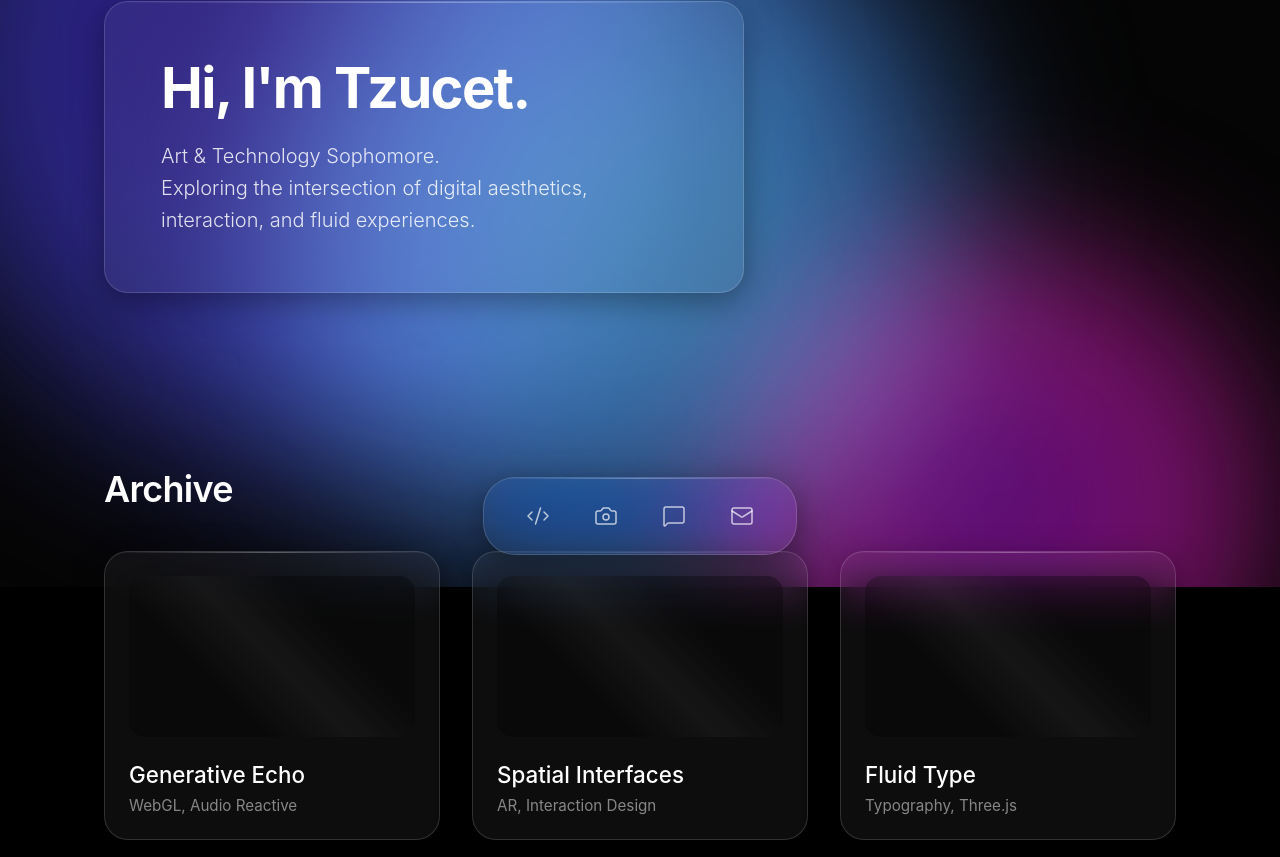
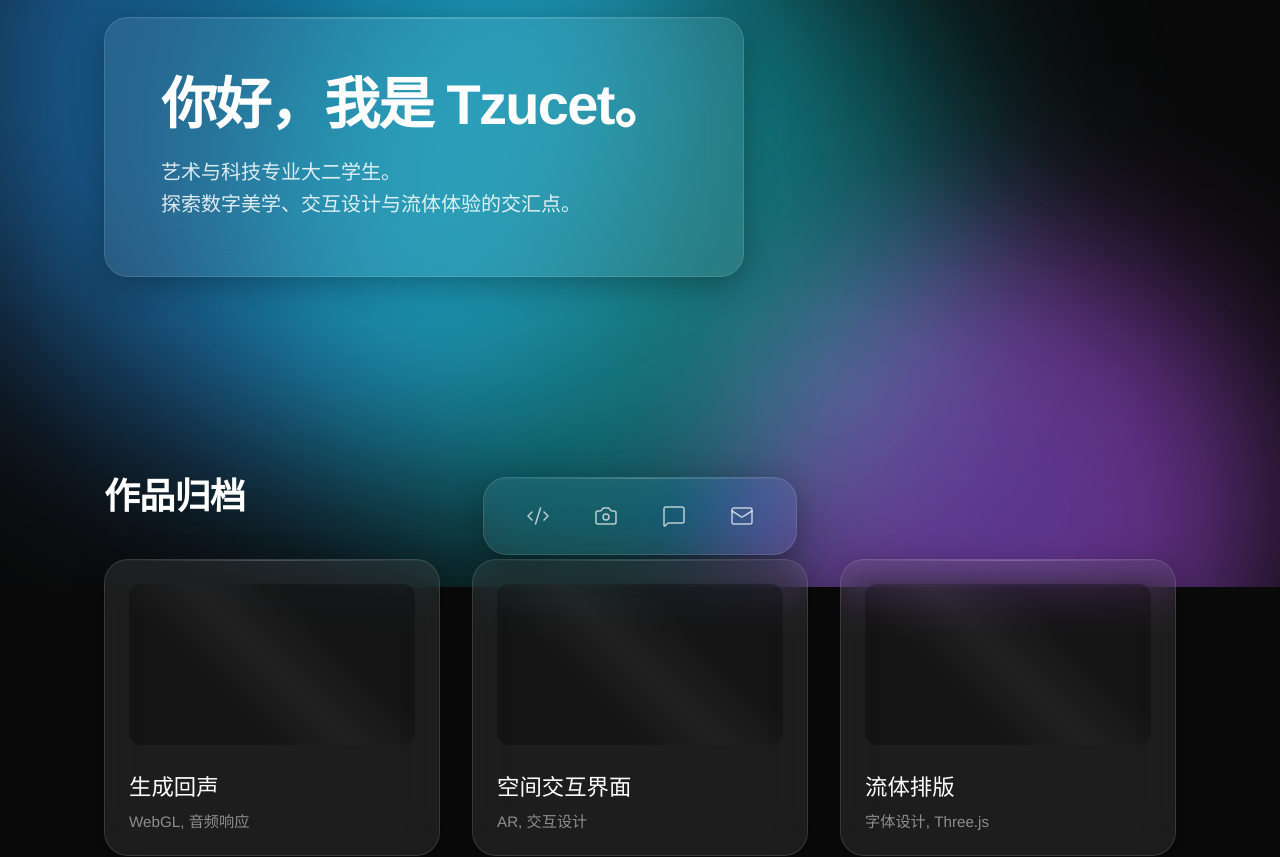
Before and after one commit to ethanzhou-dev/portfolio, a React (Vite) app: page / in a window 1280 px wide. Shown: the part 213-1070 px from the top of the page. Built offline with nearby package versions, Linux system fonts and the light colour scheme.

Commit message:
feat: 更新项目内容和界面语言为中文，优化样式和背景效果

```diff
--- a/index.html
+++ b/index.html
@@ -1,10 +1,10 @@
 <!doctype html>
-<html lang="en">
+<html lang="zh-CN">
   <head>
     <meta charset="UTF-8" />
     <link rel="icon" type="image/svg+xml" href="/favicon.svg" />
     <meta name="viewport" content="width=device-width, initial-scale=1.0" />
-    <title>-</title>
+    <title>Tzucet | 作品集</title>
   </head>
   <body>
     <div id="root"></div>
--- a/src/App.tsx
+++ b/src/App.tsx
@@ -5,10 +5,10 @@ import './index.css';
 
 function App() {
   const projects = [
-    { title: 'Generative Echo', tags: 'WebGL, Audio Reactive' },
-    { title: 'Spatial Interfaces', tags: 'AR, Interaction Design' },
-    { title: 'Fluid Type', tags: 'Typography, Three.js' },
-    { title: 'Data Sculptures', tags: 'Data Viz, Generative Art' },
+    { title: '生成回声', tags: 'WebGL, 音频响应' },
+    { title: '空间交互界面', tags: 'AR, 交互设计' },
+    { title: '流体排版', tags: '字体设计, Three.js' },
+    { title: '数据雕塑', tags: '数据可视化, 生成艺术' },
   ];
 
   return (
@@ -39,7 +39,7 @@ function App() {
               letterSpacing: '-0.03em',
               lineHeight: 1.1
             }}>
-              Hi, I'm Tzucet.
+              你好，我是 Tzucet。
             </h1>
             <p style={{
               fontSize: '1.25rem',
@@ -47,8 +47,8 @@ function App() {
               lineHeight: 1.6,
               fontWeight: 300
             }}>
-              Art & Technology Sophomore. <br/>
-              Exploring the intersection of digital aesthetics, interaction, and fluid experiences.
+              艺术与科技专业大二学生。 <br/>
+              探索数字美学、交互设计与流体体验的交汇点。
             </p>
           </GlassCard>
         </section>
@@ -60,7 +60,7 @@ function App() {
             marginBottom: '40px',
             fontWeight: 600,
             letterSpacing: '-0.02em'
-          }}>Archive</h2>
+          }}>作品归档</h2>
           <div style={{
             display: 'grid',
             gridTemplateColumns: 'repeat(auto-fit, minmax(320px, 1fr))',
@@ -72,7 +72,7 @@ function App() {
                   width: '100%',
                   aspectRatio: '16/9',
                   background: 'rgba(0,0,0,0.3)',
-                  borderRadius: '16px',
+                  borderRadius: '12px',
                   marginBottom: '24px',
                   position: 'relative',
                   overflow: 'hidden'
@@ -102,7 +102,7 @@ function App() {
                 marginBottom: '32px',
                 fontWeight: 600,
                 letterSpacing: '-0.02em'
-              }}>Philosophy</h2>
+              }}>设计理念</h2>
               <div style={{
                 fontSize: '1.15rem',
                 color: 'rgba(255, 255, 255, 0.85)',
@@ -110,10 +110,10 @@ function App() {
                 fontWeight: 300
               }}>
                 <p style={{ marginBottom: '24px' }}>
-                  I believe that technology is the most powerful medium for modern art. By combining code with organic visual elements, I aim to create interfaces that feel alive, intuitive, and deeply personal.
+                  我相信技术是现代艺术最强大的媒介。通过将代码与有机的视觉元素结合，我致力于创造充满生命力、直观且触动人心的界面。
                 </p>
                 <p>
-                  Currently studying Art & Tech, focusing on spatial computing, generative art, and next-generation UI paradigms like Liquid Glass. This archive is a living document of my experiments and creations.
+                  目前就读于艺术与科技专业，专注于空间计算、生成艺术以及如“液态玻璃”等下一代 UI 范式。这份归档是我实验与创作的生动记录。
                 </p>
               </div>
             </div>
--- a/src/components/Dock.tsx
+++ b/src/components/Dock.tsx
@@ -15,7 +15,7 @@ export const Dock: React.FC = () => {
         display: 'flex',
         gap: '24px',
         padding: '16px 32px',
-        borderRadius: '32px',
+        borderRadius: '24px',
         // Increased blur for the dock to mimic macOS
         backdropFilter: 'blur(30px) saturate(180%)',
         WebkitBackdropFilter: 'blur(30px) saturate(180%)',
--- a/src/index.css
+++ b/src/index.css
@@ -1,10 +1,11 @@
 :root {
-  --glass-bg: rgba(255, 255, 255, 0.05);
-  --glass-border: rgba(255, 255, 255, 0.15);
-  --glass-shadow: 0 8px 32px 0 rgba(0, 0, 0, 0.37);
+  --glass-bg: rgba(255, 255, 255, 0.08);
+  --glass-border: rgba(255, 255, 255, 0.12);
+  --glass-shadow: 0 8px 32px 0 rgba(0, 0, 0, 0.3);
   --glass-blur: blur(24px);
+  --radius-main: 24px;
 
-  font-family: -apple-system, BlinkMacSystemFont, "SF Pro Display", "SF Pro Text", "Helvetica Neue", Arial, sans-serif;
+  font-family: "PingFang SC", "Microsoft YaHei", "Helvetica Neue", Helvetica, Arial, sans-serif;
   color-scheme: dark;
   color: #ffffff;
 }
@@ -16,7 +17,7 @@
 }
 
 body {
-  background-color: #000;
+  background-color: #0a0a0a;
   overflow-x: hidden;
   -webkit-font-smoothing: antialiased;
   -moz-osx-font-smoothing: grayscale;
@@ -35,22 +36,22 @@ body {
   height: 100vh;
   z-index: -1;
   overflow: hidden;
-  background: #050505;
+  background: #0a0a0a;
 }
 
 .blob {
   position: absolute;
-  filter: blur(80px);
+  filter: blur(90px);
   border-radius: 50%;
   animation: float 20s infinite ease-in-out;
-  opacity: 0.65;
+  opacity: 0.55;
   mix-blend-mode: screen;
 }
 
 .blob-1 {
   width: 55vw;
   height: 55vw;
-  background: radial-gradient(circle, #3a0ca3 0%, #4361ee 100%);
+  background: radial-gradient(circle, #0ea5e9 0%, #3b82f6 100%);
   top: -15%;
   left: -10%;
   animation-duration: 25s;
@@ -59,7 +60,7 @@ body {
 .blob-2 {
   width: 45vw;
   height: 45vw;
-  background: radial-gradient(circle, #7209b7 0%, #f72585 100%);
+  background: radial-gradient(circle, #8b5cf6 0%, #d946ef 100%);
   bottom: -15%;
   right: -5%;
   animation-duration: 22s;
@@ -69,7 +70,7 @@ body {
 .blob-3 {
   width: 50vw;
   height: 50vw;
-  background: radial-gradient(circle, #4cc9f0 0%, #4361ee 100%);
+  background: radial-gradient(circle, #14b8a6 0%, #06b6d4 100%);
   bottom: 15%;
   left: 15%;
   animation-duration: 28s;
@@ -90,7 +91,7 @@ body {
   -webkit-backdrop-filter: var(--glass-blur);
   border: 1px solid var(--glass-border);
   box-shadow: var(--glass-shadow);
-  border-radius: 24px;
+  border-radius: var(--radius-main);
   position: relative;
   overflow: hidden;
 }
@@ -103,14 +104,14 @@ body {
   left: 0;
   right: 0;
   height: 1px;
-  background: linear-gradient(90deg, rgba(255,255,255,0) 0%, rgba(255,255,255,0.3) 50%, rgba(255,255,255,0) 100%);
+  background: linear-gradient(90deg, rgba(255,255,255,0) 0%, rgba(255,255,255,0.2) 50%, rgba(255,255,255,0) 100%);
   z-index: 1;
 }
 
 .project-card:hover {
   transform: translateY(-8px);
-  background: rgba(255, 255, 255, 0.08);
-  box-shadow: 0 16px 40px 0 rgba(0, 0, 0, 0.45);
+  background: rgba(255, 255, 255, 0.12);
+  box-shadow: 0 16px 40px 0 rgba(0, 0, 0, 0.4);
 }
 
 .dock-item:hover {
```
